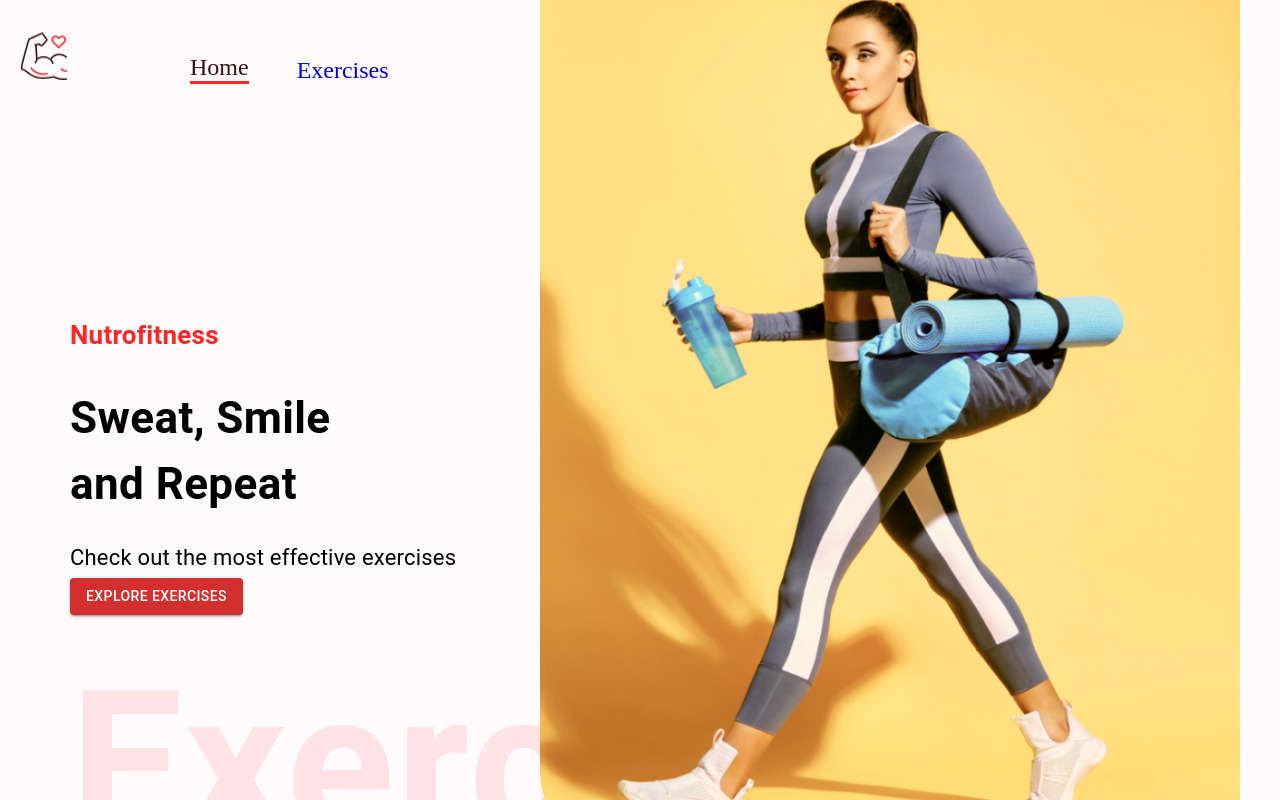
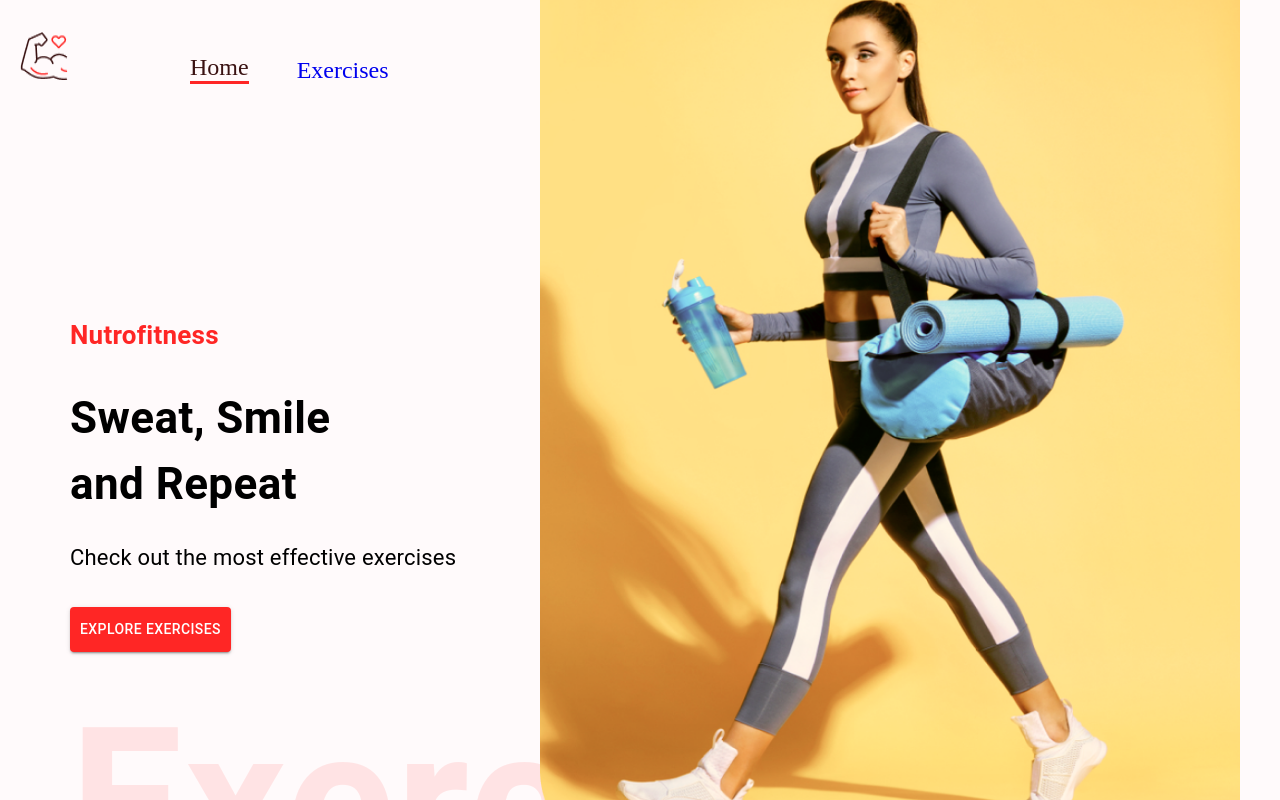
Before and after one commit to colonelxy/nutrofitnessapp, a React (Create React App) app: page / in a window 1280 px wide. Shown: the top 800 px of the page. Built offline with nearby package versions, Linux system fonts and the light colour scheme.

Commit message:
Changed Button margin and backgroundColor

```diff
--- a/src/components/HeroBanner.js
+++ b/src/components/HeroBanner.js
@@ -3,6 +3,7 @@ import React from 'react';
 
 import { Box, Stack, Typography, Button } from '@mui/material';
 import HeroBannerImage from '../assets/images/banner.png';
+import { padding } from '@mui/system';
 
 const HeroBanner = () => {
   return (
@@ -19,10 +20,10 @@ const HeroBanner = () => {
         Sweat, Smile <br /> and Repeat
       </Typography>
       <Typography fontSize='22px'
-      lineHeight= '35px' mb='3px'>
+      lineHeight= '35px' mb={4}>
         Check out the most effective exercises
       </Typography>
-      <Button variant= 'contained' color= 'error' href='#Exercises'>
+      <Button variant= 'contained' color= 'error' href='#Exercises' sx={{backgroundColor: '#ff2625', padding: '10px'}}>
         Explore Exercises
       </Button>
       <Typography fontWeight={600} color = '#ff2625'
```
